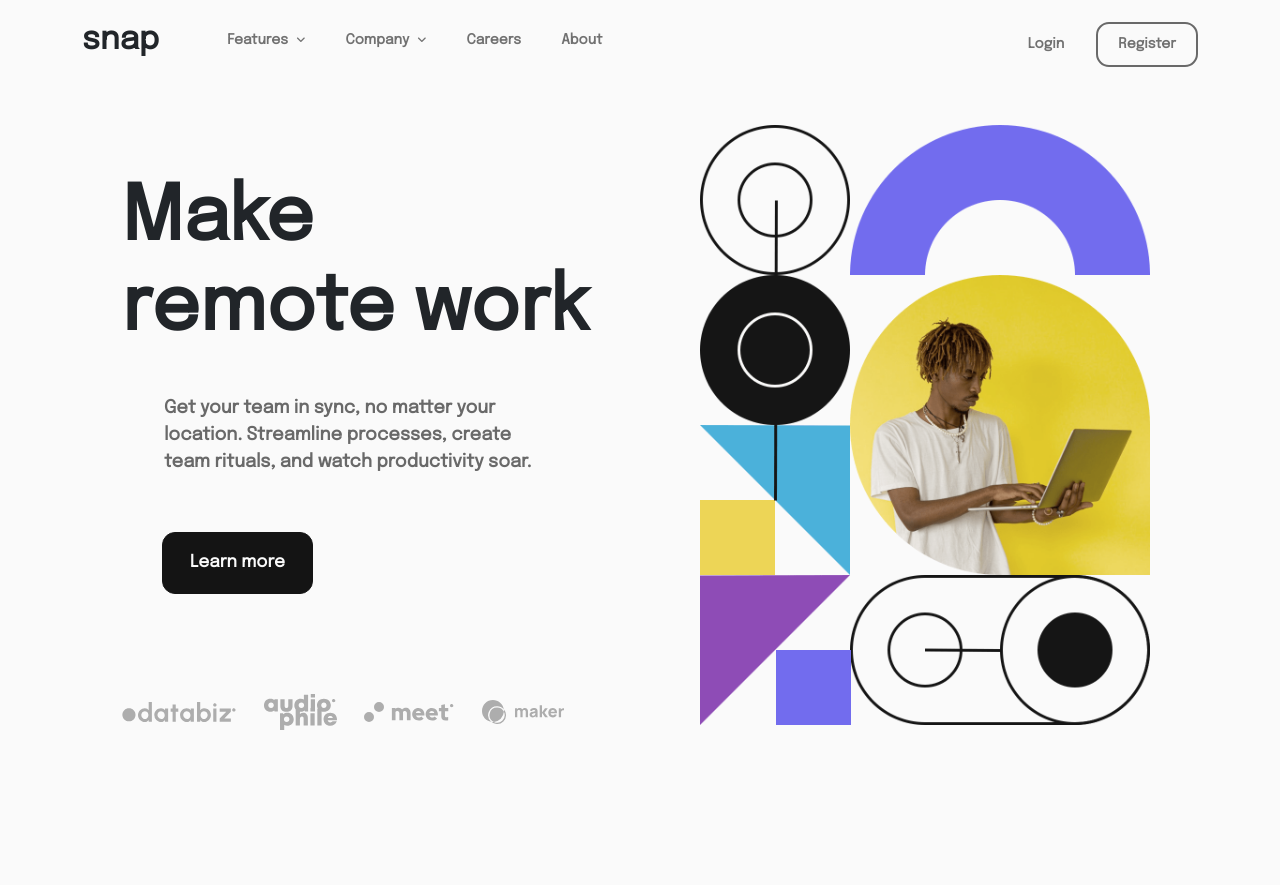
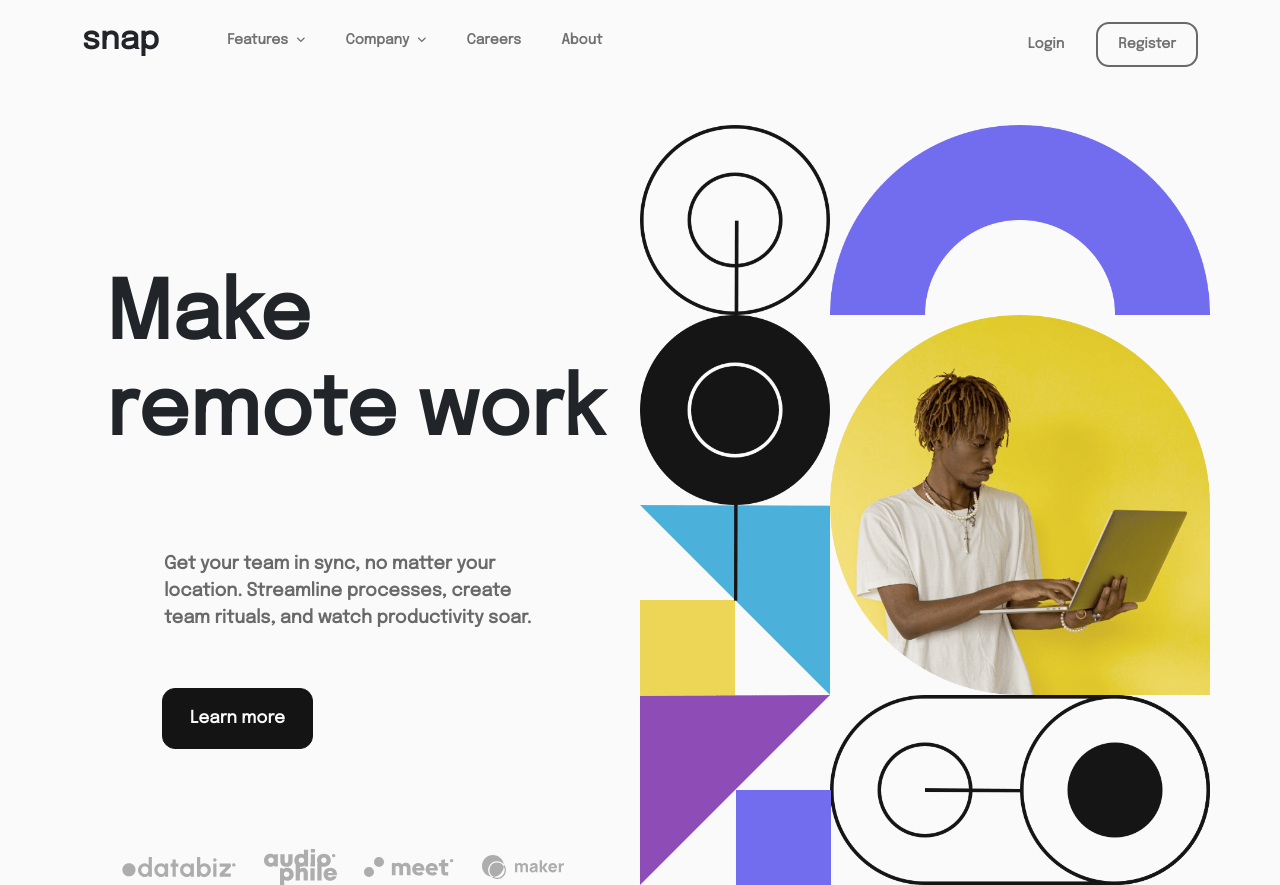
Before and after one commit to mohamad-abduallah/frontend-mentor-intro-section-dropdown, a website: page index.html in a window 1280 px wide. Before the commit the page ends 800 px from the top, so only its background shows below. Drawn offline with nearby package versions, Linux system fonts and the light colour scheme.

Commit message:
modify the dsgin

```diff
--- a/index.html
+++ b/index.html
@@ -190,7 +190,7 @@
 
     <main>
         <div class="row d-flex flex-column-reverse flex-md-row">
-            <div class="col-12 col-md-6 d-flex flex-column align-items-center">
+            <div class="col-12 col-md-6 d-flex flex-column align-items-center justify-content-md-end ">
                 <h2 class="main-title d-flex justify-content-center flex-md-column">
                     <span>Make</span> remote work
                 </h2>
--- a/project/sass/utilities/_main.scss
+++ b/project/sass/utilities/_main.scss
@@ -24,12 +24,10 @@
 main {
 
   .main-title {
-    font-size: 75px;
-    font-weight: 700;
-    margin: {
-      top: 100px;
-      bottom: 40px;
-    };
+    font-size: 80px;
+    font-weight: 900;
+    margin-bottom: 90px;
+
   }
 
   .main-desc {
@@ -52,6 +50,6 @@ main {
   .product-img {
     margin-top: 50px;
     max-width: 100%;
-    max-height: 600px;
+    max-height: 775px;
   }
 }
--- a/project/sass/vendors/_bootstrap.scss
+++ b/project/sass/vendors/_bootstrap.scss
@@ -8,7 +8,7 @@
       gap: 10px;
       font-size: 35px;
       margin: {
-        top: 70px;
+        top: 50px;
         bottom: 20px;
       };
     }
```
Also changed, not shown: dist/assets/style/style.css, 1 other file.
